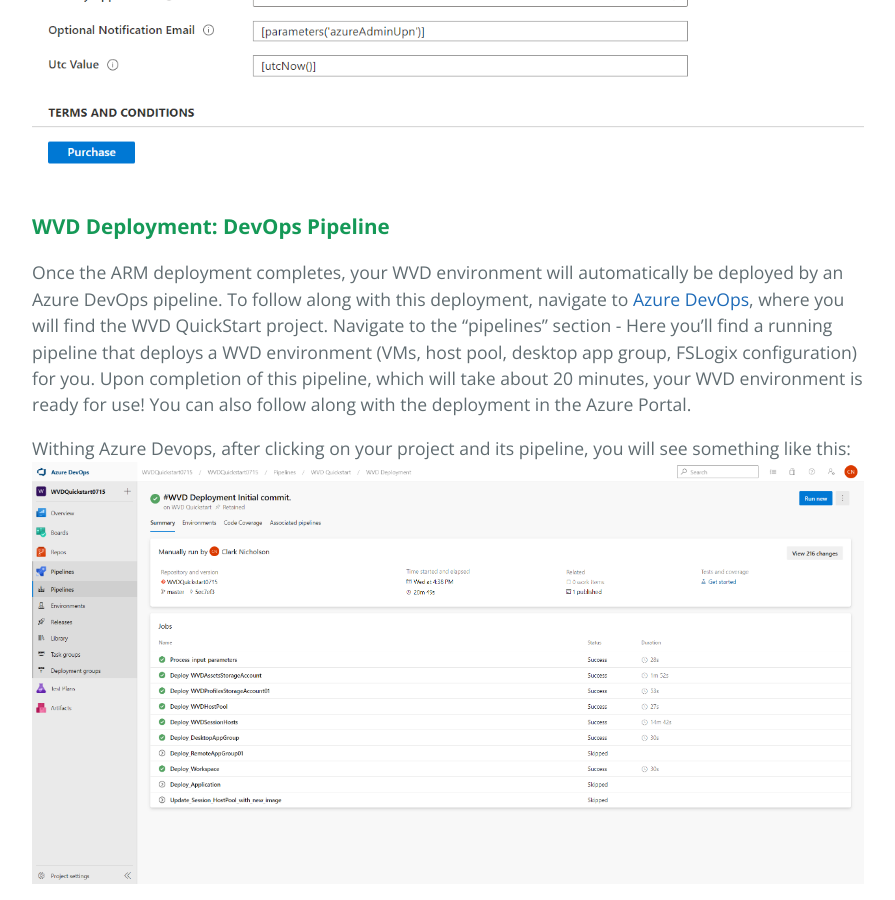
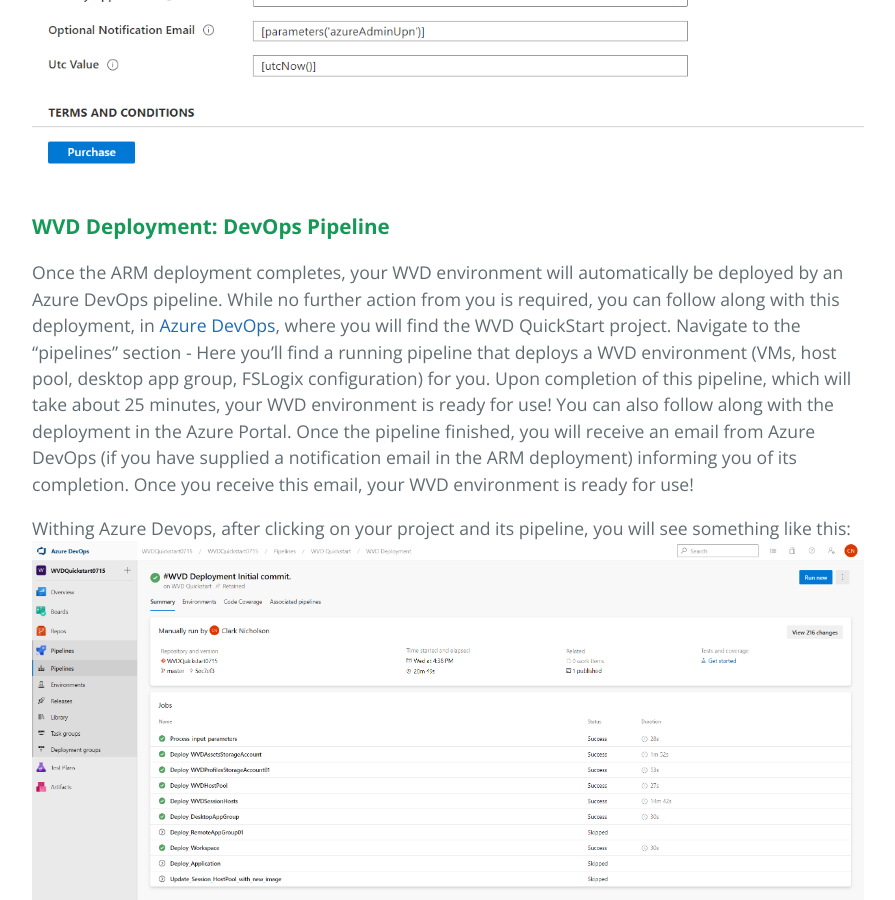
Before and after one commit to samvdjagt/wvdquickstart, a Jekyll site: the page built from howto.md, in a window 1280 px wide and 900 px high, scrolled down 2967 px. Shown: the whole window, without its empty margins (192-1087 px from the left). Built offline with Jekyll 4.4.1, drawn with Linux system fonts in a browser that asks for light colours; some of the changed text lies outside the part shown.

Commit message:
small updates to docs

```diff
--- a/_layouts/template.html
+++ b/_layouts/template.html
@@ -14,11 +14,10 @@
       <h1 class="project-name">Windows Virtual Desktop QuickStart</h1>
       <h2 class="project-tagline"></h2>
       <a href="index" class="btn">Overview</a>
-      <a href="concepts" class="btn">Concepts</a>
-      <a href="howto" class="btn">How-to</a>
+      <a href="concepts" class="btn">How It Works</a>
+      <a href="howto" class="btn">Getting Started</a>
       <a href="customize" class="btn">Customize</a>
       <a href="troubleshoot" class="btn">Troubleshoot</a>
-      <a href="https://github.com/samvdjagt/wvdquickstart" class="btn">View on GitHub</a>
     </section>
 
     <section class="main-content">
--- a/howto.md
+++ b/howto.md
@@ -38,7 +38,7 @@
 ![ARM Template](images/ARMInput.PNG?raw=true)
 
 ### <b>WVD Deployment: DevOps Pipeline</b>
-Once the ARM deployment completes, your WVD environment will automatically be deployed by an Azure DevOps pipeline. To follow along with this deployment, navigate to <a href="https://dev.azure.com" target="_blank">Azure DevOps</a>, where you will find the WVD QuickStart project. Navigate to the "pipelines" section - Here you'll find a running pipeline that deploys a WVD environment (VMs, host pool, desktop app group, FSLogix configuration) for you. Upon completion of this pipeline, which will take about 20 minutes, your WVD environment is ready for use! You can also follow along with the deployment in the Azure Portal.
+Once the ARM deployment completes, your WVD environment will automatically be deployed by an Azure DevOps pipeline. While no further action from you is required, you can follow along with this deployment, in <a href="https://dev.azure.com" target="_blank">Azure DevOps</a>, where you will find the WVD QuickStart project. Navigate to the "pipelines" section - Here you'll find a running pipeline that deploys a WVD environment (VMs, host pool, desktop app group, FSLogix configuration) for you. Upon completion of this pipeline, which will take about 25 minutes, your WVD environment is ready for use! You can also follow along with the deployment in the Azure Portal. Once the pipeline finished, you will receive an email from Azure DevOps (if you have supplied a notification email in the ARM deployment) informing you of its completion. Once you receive this email, your WVD environment is ready for use!
 
 Withing Azure Devops, after clicking on your project and its pipeline, you will see something like this:
 ![DevOps Pipeline](images/devopsPipeline.PNG?raw=true)
```
Also changed, not shown: other parts of howto.md (+1 -1 lines), customize.md (+1 -1 lines), index.md (+2 -0 lines), troubleshoot.md (+1 -1 lines).
